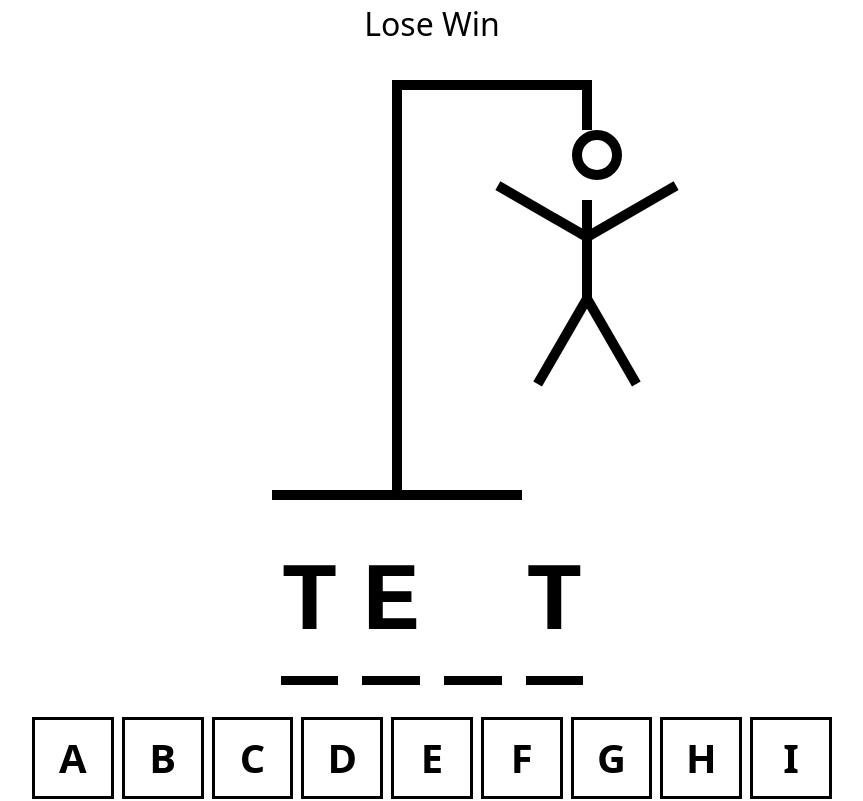
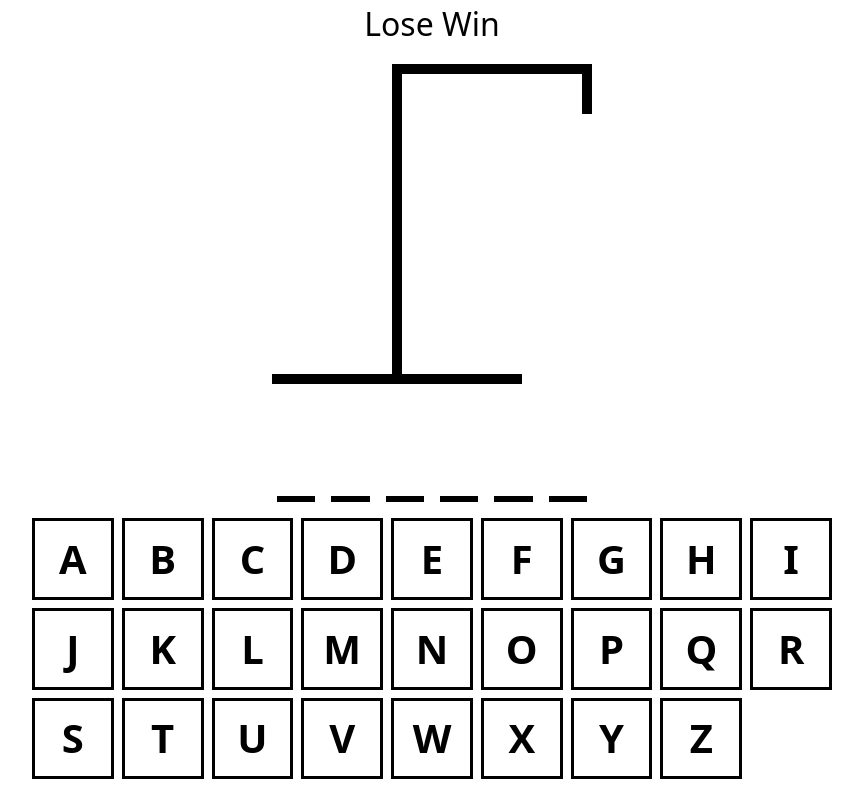
Before and after one commit to aliSHAIKH001/hangMan_game, a React (Vite) app: page / in a window 1280 px wide. Shown: the top 801 px of the page, without its empty margins (208-1071 px from the left). Built offline with nearby package versions, Linux system fonts and the light colour scheme.

Commit message:
refactor: improve layout structure with Neck component and better sizing

```diff
--- a/src/App.tsx
+++ b/src/App.tsx
@@ -1,4 +1,4 @@
-import { useState, CSSProperties, FC } from 'react';
+import {useState, CSSProperties, FC, useEffect} from 'react';
 import words from './wordlList.json';
 import HangmanDrawing from './HangmanDrawing';
 import HangmanWord from './HangmanWord';
@@ -10,7 +10,7 @@
     maxWidth: "800px",
     display: "flex",
     flexDirection: "column",
-    gap: "2rem",
+    gap: "1rem",
     margin: "0 auto",
     alignItems: "center",
 };
@@ -27,12 +27,34 @@
 
     const [guessedLetters, setGuessedLetters] = useState<string[]>([]);
 
+    const incorrectLetters = guessedLetters.filter(letter => !wordToGuess.includes(letter))
+
+    const addGuessedLetter = (letter: string) => {
+        if (guessedLetters.includes(letter)) return
+        setGuessedLetters(currentLetters => [...currentLetters, letter]);
+    }
+    useEffect(() => {
+        const handler = (e: KeyboardEvent) => {
+            const key = e.key;
+
+            if (!key.match(/^[a-z]$/)) return
+
+            e.preventDefault()
+            addGuessedLetter(key);
+        }
+        document.addEventListener("keypress", handler)
+
+        return () => {
+            document.removeEventListener("keypress", handler);
+        }
+    }, [])
+
 
     return (
         <div style={containerStyle}>
             <div style={titleStyle}>Lose Win</div>
-            <HangmanDrawing/>
-            <HangmanWord />
+            <HangmanDrawing numberOfGuesses={incorrectLetters.length}/>
+            <HangmanWord guessedLetters={guessedLetters} wordToGuess={wordToGuess} />
             {/* ! The keyboard container has to be stretched for the grid container to work. */}
             <div style={{alignSelf: "stretch"}}>
                 <Keyboard/>
--- a/src/HangmanDrawing.tsx
+++ b/src/HangmanDrawing.tsx
@@ -6,7 +6,7 @@
     backgroundColor: "black"
 }
 const upRightBar: React.CSSProperties = {
-    height: "400px",
+    height: "300px",
     width: "10px",
     backgroundColor: "black",
     marginLeft: "120px",
@@ -32,7 +32,7 @@
     border: "10px solid black",
     position: "absolute",
     top: "50px",
-    right: "-30px"
+    right: "-20px"
 }
 const HEAD = (
     <div style={headStyle}/>
@@ -100,17 +100,15 @@
 const LEFT_LEG = (
     <div style={leftLegStyle}></div>
 )
+const BODY_PARTS = [HEAD, BODY, RIGHT_ARM, LEFT_ARM, RIGHT_LEG, LEFT_LEG];
+type HangManDrawingProps = {
+    numberOfGuesses: number
+}
 
-const HangmanDrawing = () => {
+const HangmanDrawing = ({numberOfGuesses}: HangManDrawingProps) => {
     return (
         <div style={{position: "relative"}}>
-            {HEAD}
-            {BODY}
-            {RIGHT_ARM}
-            {LEFT_ARM}
-            {RIGHT_LEG}
-            {LEFT_LEG}
-
+            {BODY_PARTS.slice(0, numberOfGuesses)}
             <div style={smallHangingBar}/>
             <div style={topBar}/>
             <div style={upRightBar}/>
--- a/src/HangmanWord.tsx
+++ b/src/HangmanWord.tsx
@@ -1,9 +1,14 @@
 import React from 'react'
+
+type HangmanWordProps = {
+    guessedLetters: string[],
+    wordToGuess: string,
+}
 
 const containerStyle: React.CSSProperties = {
     display: "flex",
     gap: ".25em",
-    fontSize: "6rem",
+    fontSize: "4rem",
     fontWeight: "bold",
     textTransform: "uppercase",
     fontFamily: "monospace",
@@ -14,14 +19,11 @@
 }
 
 
-const HangmanWord = () => {
-    const word = "test";
-    const guessedLetters= ["t", "e"];
-
+const HangmanWord = ({guessedLetters, wordToGuess}: HangmanWordProps) => {
 
     return(
         <div style={containerStyle}>
-            {word.split("").map((letter, index) => (
+            {wordToGuess.split("").map((letter, index) => (
                 <span key={index} style={letterStyle}>
                     <span style={{visibility: guessedLetters.includes(letter) ? "visible" : "hidden"}}>
                        {letter}
--- a/src/keyboard.module.css
+++ b/src/keyboard.module.css
@@ -5,7 +5,7 @@
     aspect-ratio: 1/1;
     font-size: 2.5rem;
     text-transform: uppercase;
-    padding: 0.5rem;
+    padding: 0.3rem;
     font-weight: bold;
     cursor: pointer;
     color: black;
```
